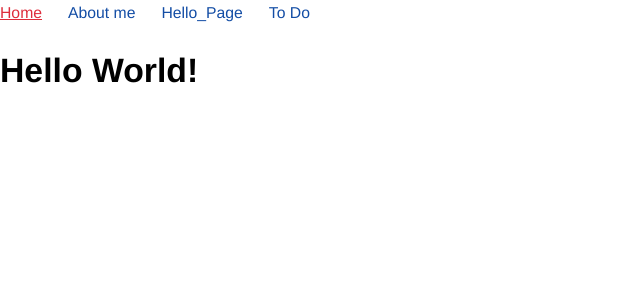
After one commit to uscacm/trojanhacks-f2014, a Python web app: template flask/templates/hello.html in a window 1280 px wide. The commit adds this page. Shown: the top 300 px of the page, without its empty margins (0-640 px from the left). Run offline with Jinja, Linux system fonts and the light colour scheme; the template is opened without the code that fills it, so the values that code supplies are empty; some libraries are stand-ins or nearby versions.

Commit message:
conditional content done.

```diff
--- a/flask/app.py
+++ b/flask/app.py
@@ -11,6 +11,11 @@ def index():
 def about():
   return render_template("about.html")
 
+@app.route("/hello_page/")
+@app.route("/hello_page/<name>")
+def hello_page(name=None):
+  return render_template("hello.html", name = name);
+
 @app.route("/hello/")
 def hello():
   return "Hello World!"
--- /dev/null
+++ b/flask/templates/hello.html
@@ -0,0 +1,9 @@
+{% extends "layout.html" %}
+
+{% block body %}
+  {% if name %}
+    <h1>Hello {{ name }}!</h1>
+  {% else %}
+    <h1>Hello World!</h1>
+  {% endif %}
+{% endblock %}
--- a/flask/templates/layout.html
+++ b/flask/templates/layout.html
@@ -18,6 +18,7 @@
     <ul>
       <li><a href="{{ url_for('index') }}">Home</a></li>
       <li><a href="{{ url_for('about') }}">About me</a></li>
+      <li><a href="{{ url_for('hello_page') }}">Hello_Page</a></li>
       <li><a href="#">To Do</a></li>
     </ul>
   </nav>
```
